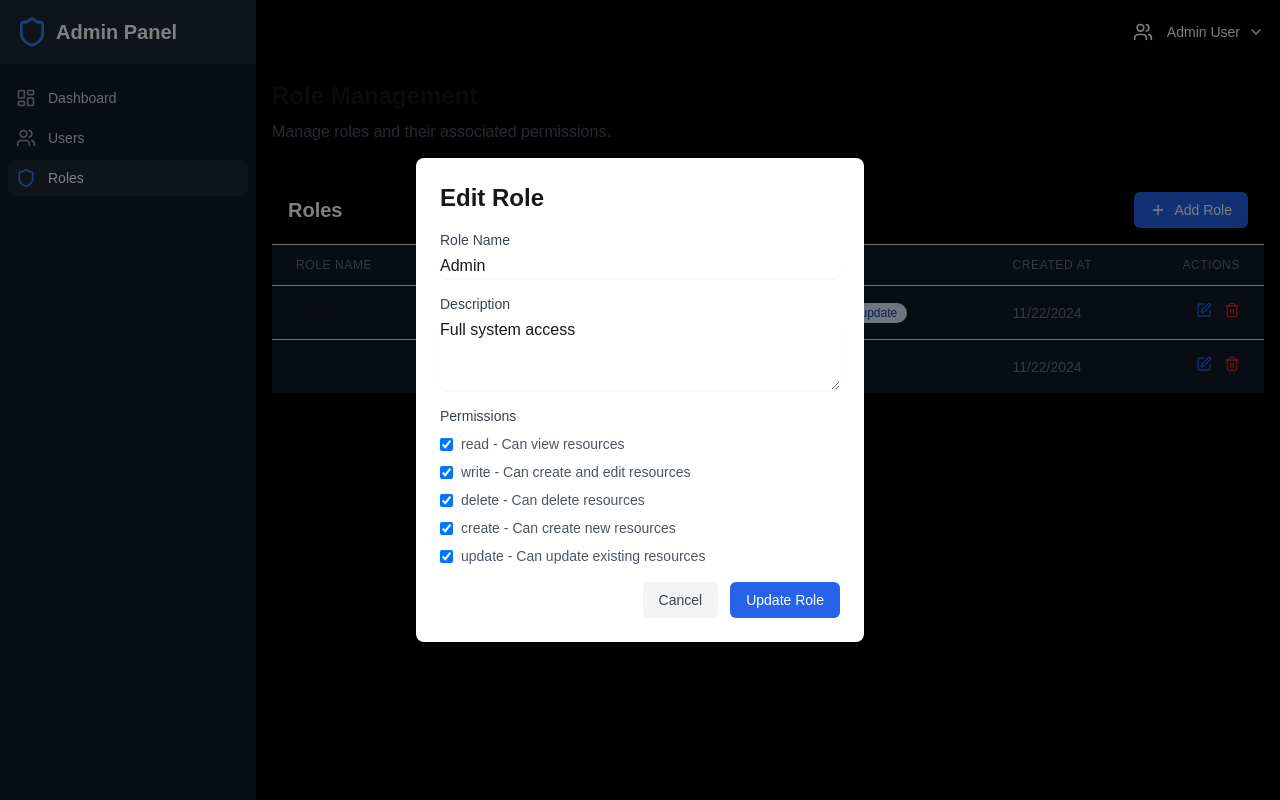
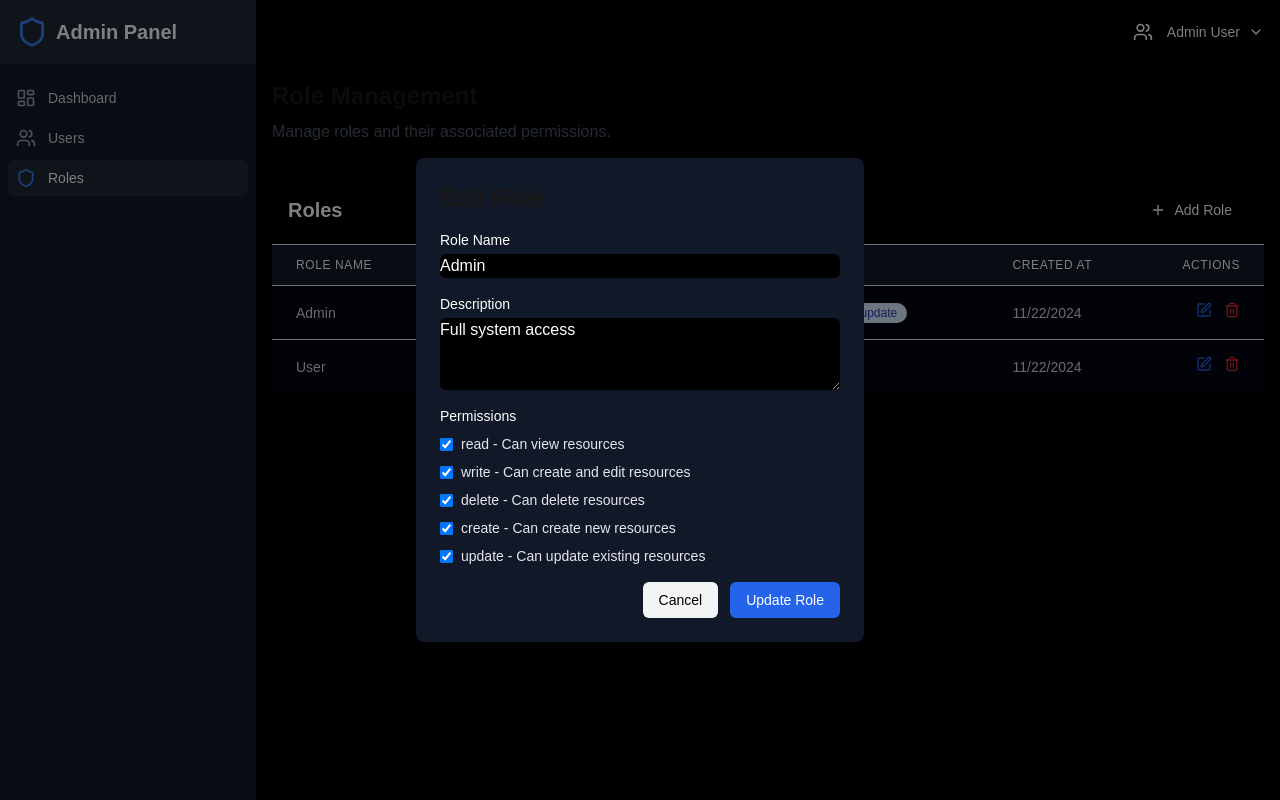
Before and after one commit to vinayrewatkar/RBAC_Assignment, a Next.js app: page /pages/roles in a window 1280 px wide. Both pictures are taken after a click on the button 1204 px from the left and 310 px from the top of the page. Built offline with nearby package versions, Linux system fonts and the light colour scheme.

Commit message:
create dashboard dynamic with ui enhancement

```diff
--- a/src/app/components/userTable.tsx
+++ b/src/app/components/userTable.tsx
@@ -1,64 +1,34 @@
 "use client"
-import React, { useState, useEffect } from 'react';
+import React, { useEffect } from 'react';
 import UserCard from './userCard';
-import UserForm from './AddUserForm';
 import { useUsers } from '../../store/userContext';
+import { useRoles } from '../../store/rolesContext';
 
 const UserTable: React.FC = () => {
   const { users } = useUsers();
-  const [isFormOpen, setIsFormOpen] = useState(false);
+  const { roles } = useRoles();
 
-  // Add detailed logging
   useEffect(() => {
-    console.log('Users:', users);
-
-    // Check each user's structure
-    users.forEach((user, index) => {
-      console.log(`User ${index}:`, JSON.stringify(user, null, 2));
-
-      // Validate user object
-      if (typeof user !== 'object' || user === null) {
-        console.error(`Invalid user at index ${index}:`, user);
-      }
-
-      // Check for unexpected properties
-      const unexpectedProps = Object.keys(user).filter(
-        key => !['name', 'role', 'email', 'joinedDate', 'isActive', 'roleId'].includes(key)
-      );
-
-      if (unexpectedProps.length > 0) {
-        console.error(`Unexpected properties in user at index ${index}:`, unexpectedProps);
-      }
-    });
-  }, [users]);
+    console.log('Dashboard Users Updated:', users);
+  }, [users]); // Monitor users array for changes
 
   return (
     <div className="w-full p-4 bg-black-100 rounded-lg">
       <div className="flex justify-between items-center mb-4">
         <h2 className="text-xl font-semibold">User Management</h2>
-        <button
-          onClick={() => setIsFormOpen(true)}
-          className="bg-blue-500 text-white px-4 py-2 rounded-lg hover:bg-blue-600 transition-colors"
-        >
-          Add User
-        </button>
+        <span className="text-gray-500">{users.length} total users</span>
       </div>
       <div className="grid grid-cols-1 md:grid-cols-2 lg:grid-cols-3 gap-4">
         {users.map((user, index) => {
-          // Add a safe check before rendering
-          if (typeof user !== 'object' || user === null) {
-            console.error(`Invalid user at index ${index}:`, user);
-            return null; // Skip rendering this invalid user
-          }
-          return <UserCard key={user.email || index} user={user} />;
+          const userRole = roles.find(role => role.id === user.roleId);
+          const userWithRole = {
+            ...user,
+            role: userRole?.name || user.role // Use role name from roles context
+          };
+
+          return <UserCard key={user.email || index} user={userWithRole} />;
         })}
       </div>
-
-      {isFormOpen && (
-        <UserForm
-          onClose={() => setIsFormOpen(false)}
-        />
-      )}
     </div>
   );
 };
--- a/src/app/layout-client.tsx
+++ b/src/app/layout-client.tsx
@@ -86,7 +86,7 @@ export default function RootLayoutClient({ children }: { children: React.ReactNo
                 <div className="relative">
                   <button
                     onClick={() => setIsProfileMenuOpen(!isProfileMenuOpen)}
-                    className="flex items-center space-x-2 text-sm text-white hover:text-gray-900 focus:outline-none"
+                    className="flex items-center space-x-2 text-sm text-white hover:text-gray-500 focus:outline-none"
                   >
                     <div className="h-8 w-8 rounded-full bg-black flex items-center justify-center">
                       <Users className="h-5 w-5 text-white" />
@@ -96,11 +96,11 @@ export default function RootLayoutClient({ children }: { children: React.ReactNo
                   </button>
 
                   {isProfileMenuOpen && (
-                    <div className="absolute right-0 mt-2 w-48 rounded-md shadow-lg bg-white ring-1 ring-black ring-opacity-5">
+                    <div className="absolute right-0 mt-2 w-48 rounded-md shadow-lg bg-black ring-1 ring-black ring-opacity-5">
                       <div className="py-1">
                         <button
                           onClick={() => console.log("Logout clicked")}
-                          className="flex items-center w-full px-4 py-2 text-sm text-gray-700 hover:bg-gray-100"
+                          className="flex items-center w-full px-4 py-2 text-sm text-gray-100 hover:bg-gray-800"
                         >
                           <LogOut className="h-4 w-4 mr-2" />
                           Sign out
--- a/src/app/pages/roles/components/roleModals.tsx
+++ b/src/app/pages/roles/components/roleModals.tsx
@@ -43,13 +43,13 @@ export const RoleFormModal: React.FC<RoleFormModalProps> = ({
 
   return (
     <div className="fixed inset-0 bg-black bg-opacity-50 flex items-center justify-center z-50">
-      <div className="bg-white rounded-lg p-6 w-full max-w-md">
+      <div className="bg-gray-900 rounded-lg p-6 w-full max-w-md">
         <h2 className="text-2xl font-bold mb-4">
           {initialRole ? "Edit Role" : "Add New Role"}
         </h2>
         <form onSubmit={handleSubmit} className="space-y-4">
           <div>
-            <label className="block text-sm font-medium text-gray-700">
+            <label className="block text-sm font-medium text-white">
               Role Name
             </label>
             <input
@@ -58,13 +58,13 @@ export const RoleFormModal: React.FC<RoleFormModalProps> = ({
               onChange={(e) =>
                 setFormData({ ...formData, name: e.target.value })
               }
-              className="mt-1 block w-full rounded-md border-gray-300 shadow-sm focus:border-blue-500 focus:ring-blue-500"
+              className="mt-1 block w-full rounded-md bg-black text-white shadow-sm focus:border-blue-500 focus:ring-blue-500"
               required
             />
           </div>
 
           <div>
-            <label className="block text-sm font-medium text-gray-700">
+            <label className="block text-sm font-medium text-white">
               Description
             </label>
             <textarea
@@ -72,13 +72,13 @@ export const RoleFormModal: React.FC<RoleFormModalProps> = ({
               onChange={(e) =>
                 setFormData({ ...formData, description: e.target.value })
               }
-              className="mt-1 block w-full rounded-md border-gray-300 shadow-sm focus:border-blue-500 focus:ring-blue-500"
+              className="mt-1 block w-full rounded-md bg-black text-white shadow-sm focus:border-blue-500 focus:ring-blue-500"
               rows={3}
             />
           </div>
 
           <div>
-            <label className="block text-sm font-medium text-gray-700 mb-2">
+            <label className="block text-sm font-medium text-white mb-2">
               Permissions
             </label>
             <div className="space-y-2">
@@ -95,7 +95,7 @@ export const RoleFormModal: React.FC<RoleFormModalProps> = ({
                     }}
                     className="rounded border-gray-300 text-blue-600 shadow-sm focus:border-blue-500 focus:ring-blue-500"
                   />
-                  <span className="ml-2 text-sm text-gray-600">
+                  <span className="ml-2 text-sm text-gray-200">
                     {permission.name} - {permission.description}
                   </span>
                 </label>
@@ -107,7 +107,7 @@ export const RoleFormModal: React.FC<RoleFormModalProps> = ({
             <button
               type="button"
               onClick={onClose}
-              className="px-4 py-2 text-sm font-medium text-gray-700 bg-gray-100 rounded-md hover:bg-gray-200"
+              className="px-4 py-2 text-sm font-medium text-black bg-gray-100 rounded-md hover:bg-gray-200"
             >
               Cancel
             </button>
--- a/src/app/pages/roles/components/roleTable.tsx
+++ b/src/app/pages/roles/components/roleTable.tsx
@@ -37,7 +37,7 @@ export const RoleTable: React.FC = () => {
         <h2 className="text-xl font-semibold text-white">Roles</h2>
         <button
           onClick={() => openModal()}
-          className="flex items-center px-4 py-2 text-sm font-medium text-white bg-blue-600 rounded-md hover:bg-blue-700"
+          className="flex items-center px-4 py-2 text-sm font-medium text-white bg-black rounded-md hover:bg-gray-500"
         >
           <Plus className="w-4 h-4 mr-2" />
           Add Role
@@ -49,31 +49,31 @@ export const RoleTable: React.FC = () => {
         <table className="min-w-full divide-y divide-gray-200">
           <thead className="bg-gray-900">
             <tr>
-              <th className="px-6 py-3 text-left text-xs font-medium text-gray-500 uppercase tracking-wider">
+              <th className="px-6 py-3 text-left text-xs font-medium text-white uppercase tracking-wider">
                 Role Name
               </th>
-              <th className="px-6 py-3 text-left text-xs font-medium text-gray-500 uppercase tracking-wider">
+              <th className="px-6 py-3 text-left text-xs font-medium text-white uppercase tracking-wider">
                 Description
               </th>
-              <th className="px-6 py-3 text-left text-xs font-medium text-gray-500 uppercase tracking-wider">
+              <th className="px-6 py-3 text-left text-xs font-medium text-white uppercase tracking-wider">
                 Permissions
               </th>
-              <th className="px-6 py-3 text-left text-xs font-medium text-gray-500 uppercase tracking-wider">
+              <th className="px-6 py-3 text-left text-xs font-medium text-white uppercase tracking-wider">
                 Created At
               </th>
-              <th className="px-6 py-3 text-right text-xs font-medium text-gray-500 uppercase tracking-wider">
+              <th className="px-6 py-3 text-right text-xs font-medium text-white uppercase tracking-wider">
                 Actions
               </th>
             </tr>
           </thead>
-          <tbody className="bg-gray-900 divide-y divide-gray-200">
+          <tbody className="bg-gray-950 divide-y divide-gray-200">
             {roles.map((role) => (
               <tr key={role.id}>
                 <td className="px-6 py-4 whitespace-nowrap">
-                  <div className="text-sm font-medium text-gray-900">{role.name}</div>
+                  <div className="text-sm font-medium text-gray-300">{role.name}</div>
                 </td>
                 <td className="px-6 py-4">
-                  <div className="text-sm text-gray-500">{role.description}</div>
+                  <div className="text-sm text-gray-300">{role.description}</div>
                 </td>
                 <td className="px-6 py-4">
                   <div className="flex flex-wrap gap-1">
@@ -88,7 +88,7 @@ export const RoleTable: React.FC = () => {
                   </div>
                 </td>
                 <td className="px-6 py-4 whitespace-nowrap">
-                  <div className="text-sm text-gray-500">
+                  <div className="text-sm text-gray-300">
                     {format(new Date(role.createdAt), "MM/dd/yyyy")} {/* Consistent date format */}
                   </div>
                 </td>
--- a/src/app/pages/users/components/UserTable.tsx
+++ b/src/app/pages/users/components/UserTable.tsx
@@ -26,7 +26,7 @@ const UserTable: React.FC = () => {
   };
 
   return (
-    <div className="bg-gray-950 rounded-lg shadow">
+    <div className="bg-black rounded-lg shadow">
       <div className="p-4 border-b border-gray-200 flex justify-between items-center">
         <h2 className="text-xl font-semibold text-white">Users</h2>
         <button
@@ -34,7 +34,7 @@ const UserTable: React.FC = () => {
             setSelectedUser(null);
             setShowModal(true);
           }}
-          className="flex items-center px-4 py-2 text-sm font-medium text-white bg-black rounded-md hover:bg-blue-700"
+          className="flex items-center px-4 py-2 text-sm font-medium text-white bg-black rounded-md hover:bg-gray-500"
         >
           <Plus className="w-4 h-4 mr-2" />
           Add User
--- a/src/app/pages/users/components/userFormModels.tsx
+++ b/src/app/pages/users/components/userFormModels.tsx
@@ -65,7 +65,7 @@ const UserFormModal: React.FC<UserFormModalProps> = ({
               type="text"
               value={formData.name}
               onChange={(e) => setFormData({ ...formData, name: e.target.value })}
-              className="mt-1 block w-full rounded-md border-gray-800 shadow-sm focus:border-blue-500 focus:ring-blue-500"
+              className="mt-1 block w-full rounded-md bg-black text-white border-gray-800 shadow-sm focus:border-blue-500 focus:ring-blue-500"
               required
             />
           </div>
@@ -78,7 +78,7 @@ const UserFormModal: React.FC<UserFormModalProps> = ({
               type="email"
               value={formData.email}
               onChange={(e) => setFormData({ ...formData, email: e.target.value })}
-              className="mt-1 block w-full rounded-md border-gray-300 shadow-sm focus:border-blue-500 focus:ring-blue-500"
+              className="mt-1 block w-full rounded-md bg-black text-white border-gray-300 shadow-sm focus:border-blue-500 focus:ring-blue-500"
               required
             />
           </div>
@@ -90,7 +90,7 @@ const UserFormModal: React.FC<UserFormModalProps> = ({
             <select
               value={formData.roleId}
               onChange={(e) => setFormData({ ...formData, roleId: e.target.value })}
-              className="mt-1 block w-full rounded-md border-gray-300 shadow-sm focus:border-blue-500 focus:ring-blue-500"
+              className="mt-1 block w-full rounded-md bg-black text-white border-gray-300 shadow-sm focus:border-blue-500 focus:ring-blue-500"
               required
             >
               {roles.map((role) => (
```
Also changed, not shown: src/app/pages/dashboard/page.tsx (deleted, +0 -34 lines), src/utils/authUtils.ts (deleted, +0 -13 lines), src/utils/constants.ts (deleted, +0 -15 lines), src/utils/formatUtils.ts (deleted, +0 -12 lines), src/utils/rbacUtils.ts (deleted, +0 -16 lines).
